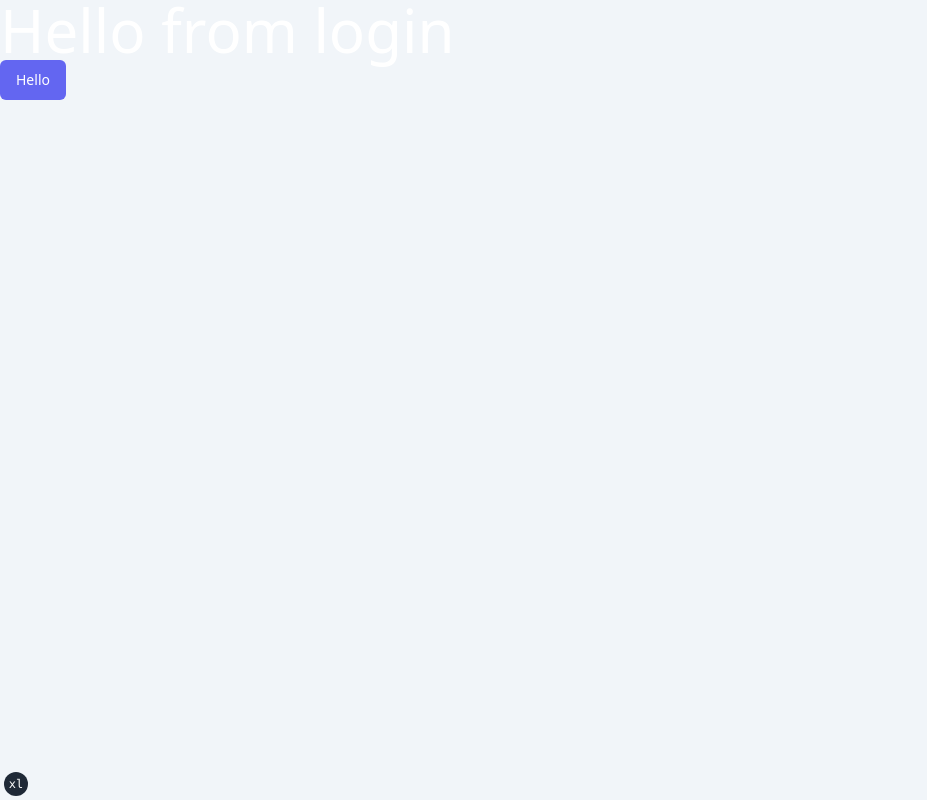
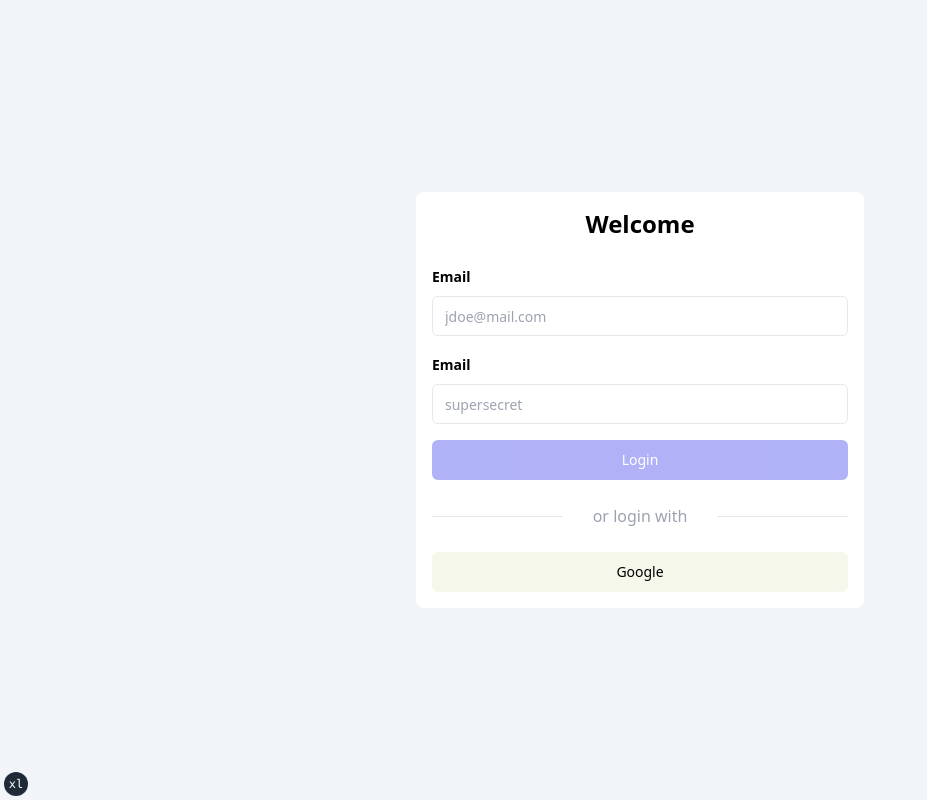
Before and after one commit to SrUltraLord/financr, a Next.js app: page /login in a window 1280 px wide. Shown: the whole page, without its empty margins (0-927 px from the left). Built offline with nearby package versions, Linux system fonts and the light colour scheme.

Commit message:
feat: added basic login form and validations.

```diff
--- /dev/null
+++ b/src/app/(auth)/_components/login-form.tsx
@@ -0,0 +1,102 @@
+'use client'
+
+import { z } from 'zod'
+import { zodResolver } from '@hookform/resolvers/zod'
+import { useForm } from 'react-hook-form'
+
+import { Button } from '@/components/ui/button'
+import { Input } from '@/components/ui/input'
+import {
+  Form,
+  FormControl,
+  FormField,
+  FormItem,
+  FormLabel,
+  FormMessage,
+} from '@/components/shared/form'
+
+const loginFormSchema = z.object({
+  email: z
+    .string()
+    .min(1, { message: 'The email is required' })
+    .email({ message: 'Invalid email' }),
+  password: z.string().min(1, { message: 'The password is required' }),
+})
+
+type LoginFormSchema = z.infer<typeof loginFormSchema>
+
+export function LoginForm() {
+  const loginForm = useForm<LoginFormSchema>({
+    resolver: zodResolver(loginFormSchema),
+    defaultValues: {
+      email: undefined,
+      password: undefined,
+    },
+    mode: 'all',
+  })
+
+  const onSubmit = (formValues: LoginFormSchema): void => {
+    console.log({ formValues })
+  }
+
+  return (
+    <Form {...loginForm}>
+      <form
+        className="flex flex-col space-y-6"
+        onSubmit={() => loginForm.handleSubmit(onSubmit)}
+      >
+        <h1 className="text-center text-2xl font-extrabold">Welcome</h1>
+
+        <div className="flex flex-col space-y-4">
+          <FormField
+            control={loginForm.control}
+            name="email"
+            render={({ field }) => (
+              <FormItem>
+                <FormLabel>Email</FormLabel>
+                <FormControl>
+                  <Input type="text" placeholder="jdoe@mail.com" {...field} />
+                </FormControl>
+                <FormMessage />
+              </FormItem>
+            )}
+          />
+
+          <FormField
+            control={loginForm.control}
+            name="password"
+            render={({ field }) => (
+              <FormItem>
+                <FormLabel>Email</FormLabel>
+                <FormControl>
+                  <Input type="password" placeholder="supersecret" {...field} />
+                </FormControl>
+                <FormMessage />
+              </FormItem>
+            )}
+          />
+
+          <Button
+            type="submit"
+            className="w-full"
+            disabled={!loginForm.formState.isValid}
+          >
+            Login
+          </Button>
+        </div>
+
+        <div className="flex w-full flex-row items-center space-x-3">
+          <hr className="h-px w-1/3 border-none bg-gray-200" />
+          <span className="flex w-1/3 justify-center align-text-top text-gray-400">
+            or login with
+          </span>
+          <hr className="h-px w-1/3 border-none bg-gray-200" />
+        </div>
+
+        <Button variant="secondary" className="w-full">
+          Google
+        </Button>
+      </form>
+    </Form>
+  )
+}
--- a/src/app/(auth)/login/page.tsx
+++ b/src/app/(auth)/login/page.tsx
@@ -1,10 +1,11 @@
-import { Button } from '@/components/ui/button'
+import { LoginForm } from '../_components/login-form'
 
 export default function LoginPage() {
   return (
-    <div>
-      <h1 className="text-6xl text-white">Hello from login</h1>
-      <Button>Hello</Button>
+    <div className="grid h-screen w-full place-items-center">
+      <div className="flex min-w-[28rem] flex-col space-y-4 rounded-lg bg-white p-4">
+        <LoginForm />
+      </div>
     </div>
   )
 }
```
